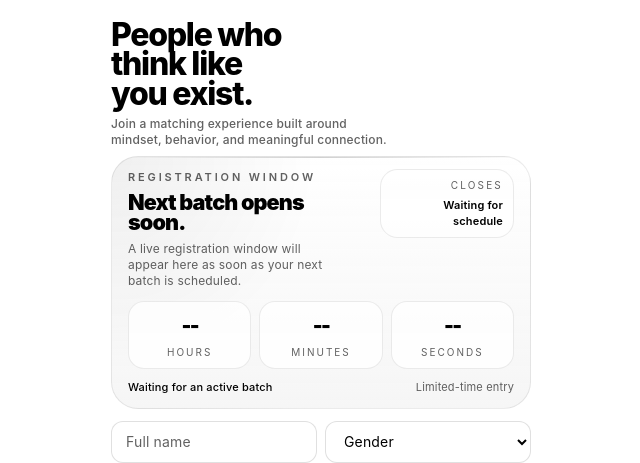
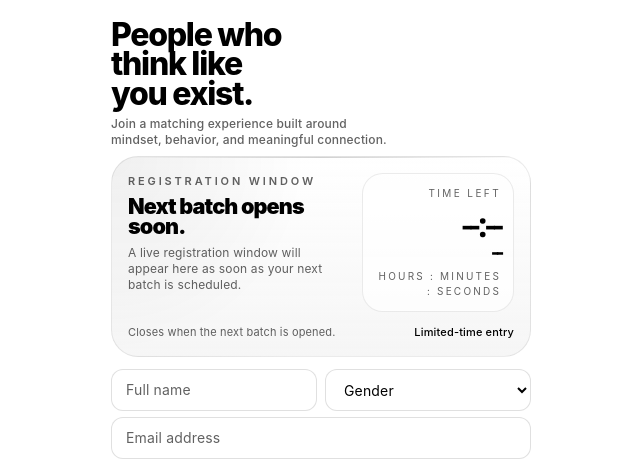
Before and after one commit to gurutejaa/ThoughtMatch, a Next.js app: page /register in a window 1280 px wide. Shown: the top 463 px of the page, without its empty margins (319-959 px from the left). Built offline with nearby package versions, Linux system fonts and the light colour scheme; no server answers; the database is empty.

Commit message:
rebalance register countdown layout

```diff
--- a/app/register/page.tsx
+++ b/app/register/page.tsx
@@ -322,7 +322,7 @@ export default function Register() {
         </div>
 
         <section
-          className="relative mb-3 overflow-hidden rounded-[1.7rem] border px-4 py-3"
+          className="relative mb-3 overflow-hidden rounded-[1.7rem] border px-4 py-4"
           style={{
             borderColor: "rgba(0, 0, 0, 0.08)",
             background:
@@ -335,7 +335,7 @@ export default function Register() {
           />
 
           <div className="flex items-start justify-between gap-4">
-            <div>
+            <div className="min-w-0 flex-1">
               <p className="text-[11px] font-semibold uppercase tracking-[0.26em] text-[var(--muted)]">
                 Registration Window
               </p>
@@ -356,41 +356,37 @@ export default function Register() {
             </div>
 
             <div
-              className="rounded-[1.1rem] border px-2.5 py-2 text-right"
-              style={{ borderColor: "rgba(0, 0, 0, 0.08)", backgroundColor: "rgba(255, 255, 255, 0.76)" }}
+              className="w-[9.5rem] shrink-0 rounded-[1.3rem] border px-3 py-3 text-right"
+              style={{ borderColor: "rgba(0, 0, 0, 0.08)", backgroundColor: "rgba(255, 255, 255, 0.78)" }}
             >
-              <p className="text-[10px] uppercase tracking-[0.22em] text-[var(--muted)]">Closes</p>
-              <p className="mt-1 text-[11px] font-semibold leading-4 text-[var(--foreground)]">
-                {batchWindow.closesAt ? new Date(batchWindow.closesAt).toLocaleString() : "Waiting for schedule"}
+              <p className="text-[10px] uppercase tracking-[0.24em] text-[var(--muted)]">Time Left</p>
+              <div
+                className="mt-2 text-[2.15rem] leading-[0.88] tracking-[-0.08em] text-[var(--foreground)]"
+                style={{ fontFamily: 'Georgia, "Times New Roman", serif', fontWeight: 700 }}
+              >
+                <span className="block">
+                  {countdownParts?.hours ?? "--"}:{countdownParts?.minutes ?? "--"}
+                </span>
+                <span className="block text-[1.5rem]">
+                  {countdownParts?.seconds ?? "--"}
+                </span>
+              </div>
+              <p className="mt-2 text-[10px] uppercase tracking-[0.22em] text-[var(--muted)]">
+                Hours : Minutes : Seconds
               </p>
             </div>
           </div>
 
-          <div className="mt-3 grid grid-cols-3 gap-2">
-            {[
-              { label: "Hours", value: countdownParts?.hours ?? "--" },
-              { label: "Minutes", value: countdownParts?.minutes ?? "--" },
-              { label: "Seconds", value: countdownParts?.seconds ?? "--" }
-            ].map((part) => (
-              <div
-                key={part.label}
-                className="rounded-[1rem] border px-2 py-2 text-center"
-                style={{ borderColor: "rgba(0, 0, 0, 0.08)", backgroundColor: "rgba(255, 255, 255, 0.82)" }}
-              >
-                <p className="text-[1.3rem] font-black tracking-[-0.08em] text-[var(--foreground)]">{part.value}</p>
-                <p className="mt-1 text-[10px] uppercase tracking-[0.2em] text-[var(--muted)]">{part.label}</p>
-              </div>
-            ))}
-          </div>
-
-          <div className="mt-2.5 flex items-center justify-between gap-3 text-[11px]">
-            <p className="font-medium text-[var(--foreground)]">
-              {countdownLabel ? `${countdownLabel} remaining` : "Waiting for an active batch"}
+          <div className="mt-3 flex items-center justify-between gap-3 text-[11px]">
+            <p className="max-w-[13rem] text-[var(--muted)]">
+              Closes {batchWindow.closesAt ? new Date(batchWindow.closesAt).toLocaleString() : "when the next batch is opened"}.
             </p>
             {countdownExpired ? (
               <p className="font-semibold text-red-600">Registration closed</p>
             ) : (
-              <p className="text-[var(--muted)]">Limited-time entry</p>
+              <p className="font-medium text-[var(--foreground)]">
+                {countdownLabel ? `${countdownLabel} remaining` : "Limited-time entry"}
+              </p>
             )}
           </div>
         </section>
```
